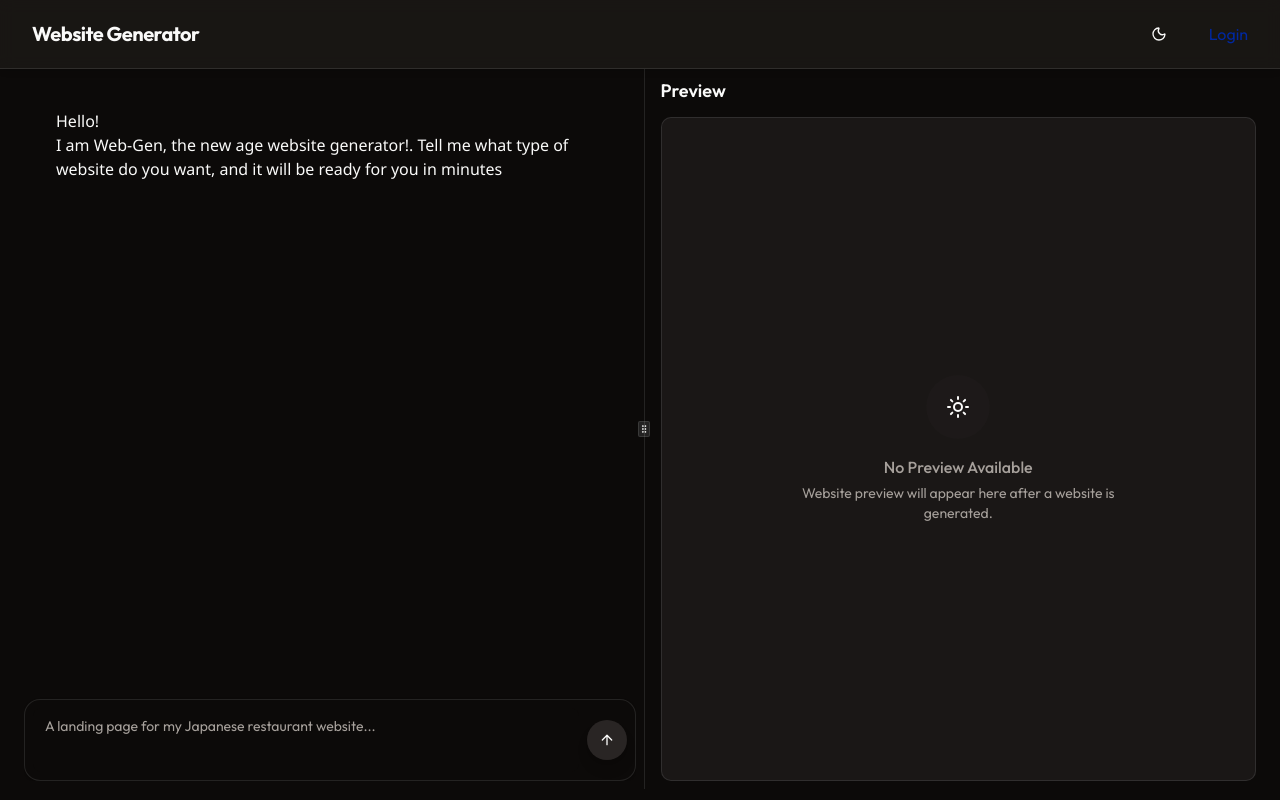
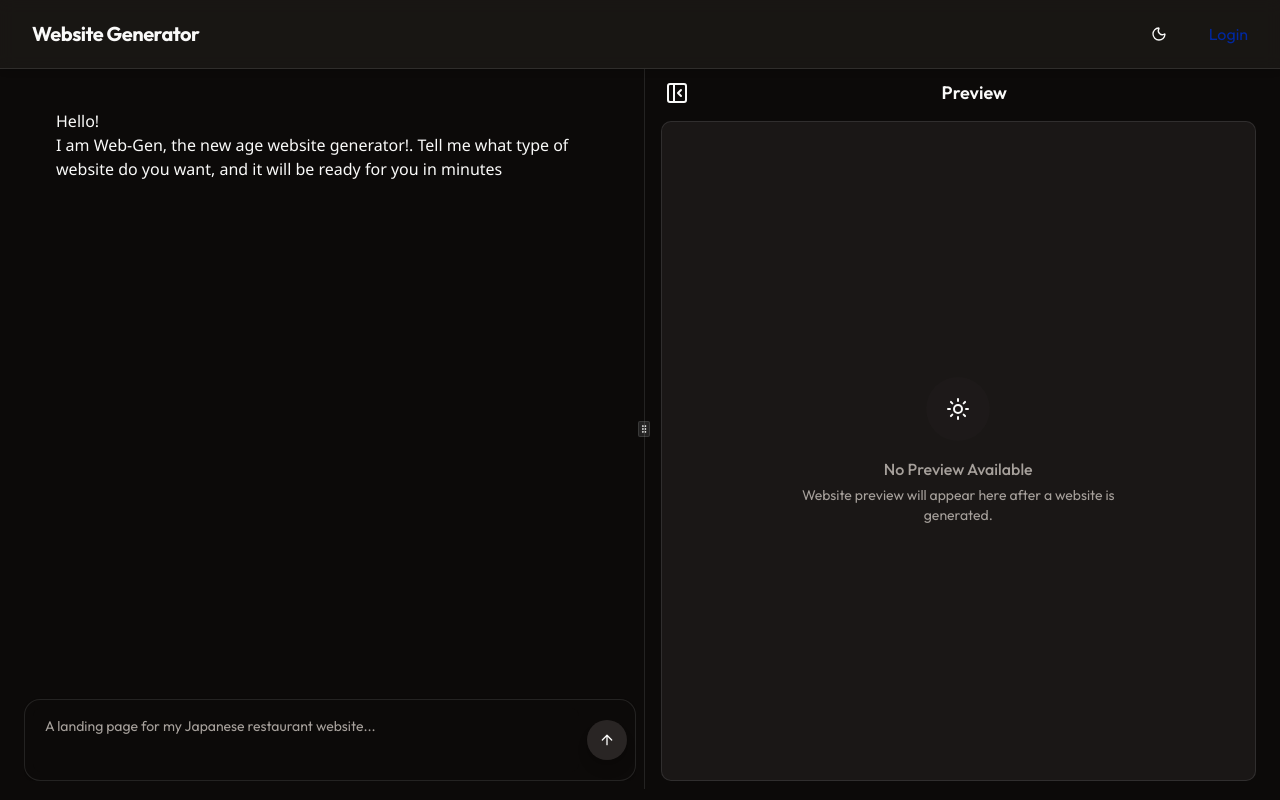
Before and after one commit to vedangiitb/web-gen, a Next.js app: page /generate in a window 1280 px wide. Built offline with nearby package versions, Linux system fonts and the light colour scheme; no server answers; a web font is replaced by a local one.

Commit message:
minor style improvements

```diff
--- a/src/app/generate/page.tsx
+++ b/src/app/generate/page.tsx
@@ -20,11 +20,14 @@ import { Textarea } from "@/components/ui/textarea";
 import { Accordion } from "@radix-ui/react-accordion";
 import {
   ArrowUp,
+  BotMessageSquare,
   Check,
   ExternalLink,
   LogOut,
   Moon,
   Paintbrush,
+  PanelLeftClose,
+  PanelLeftOpen,
   Pen,
   Settings,
   Sun,
@@ -88,6 +91,7 @@ export default function GenerateWebsite() {
   const [heroImg, setHeroImg] = useState(
     "https://images.unsplash.com/photo-1510936111840-65e151ad71bb?crop=entropy&cs=srgb&fm=jpg&ixid=M3w0Mzk3Njh8MHwxfHNlYXJjaHwxfHxibGFua3xlbnwwfDB8fHwxNzUyMTY2NjU3fDA&ixlib=rb-4.1.0&q=85"
   );
+  const [chatVisible, setChatVisible] = useState(true);
 
   useEffect(() => {
     document.documentElement.classList.toggle("dark", darkMode);
@@ -198,9 +202,9 @@ export default function GenerateWebsite() {
       {/* Header */}
       <header className="sticky top-0 z-30 flex items-center justify-between px-8 py-4 bg-card/80 backdrop-blur border-b border-border shadow-md">
         <div className="flex items-center gap-3">
-          <span className="text-xl font-bold tracking-tight">
+          <h1 className="text-xl font-bold tracking-tight">
             Website Generator
-          </span>
+          </h1>
         </div>
 
         <div className="flex items-center gap-8">
@@ -246,7 +250,10 @@ export default function GenerateWebsite() {
       <main className="px-4 h-[calc(100vh-5rem)]">
         <ResizablePanelGroup direction="horizontal" className="h-full">
           {/* Chat Panel */}
-          <ResizablePanel minSize={30} className="p-2 h-full">
+          <ResizablePanel
+            minSize={30}
+            className={`p-2 h-full ${!chatVisible ? "hidden" : ""}`}
+          >
             <div className="h-full flex flex-col justify-between overflow-hidden">
               {/* Chat History */}
               <div
@@ -308,12 +315,28 @@ export default function GenerateWebsite() {
             </div>
           </ResizablePanel>
 
-          {isGen && <ResizableHandle withHandle />}
+          <ResizableHandle
+            withHandle
+            className={` ${!(chatVisible && isGen) ? "hidden" : ""}`}
+          />
 
-          {isGen && (
-            <ResizablePanel minSize={30} className="pl-2">
+          <ResizablePanel
+            minSize={30}
+            className={`pl-2 ${!isGen ? "hidden" : ""}`}
+          >
             <div className="h-full flex flex-col p-2">
               <div className="flex justify-between items-center mb-3">
+                {chatVisible ? (
+                  <PanelLeftClose
+                    className="h-8 w-8 p-1 cursor-pointer hover:bg-muted rounded-md transition-colors duration-300"
+                    onClick={() => setChatVisible(false)}
+                  ></PanelLeftClose>
+                ) : (
+                  <PanelLeftOpen
+                    className="h-8 w-8 p-1 cursor-pointer hover:bg-muted rounded-md transition-colors duration-300"
+                    onClick={() => setChatVisible(true)}
+                  ></PanelLeftOpen>
+                )}
                 <h3 className="font-semibold text-lg">Preview</h3>
 
                 <div className="flex gap-4">
@@ -329,7 +352,7 @@ export default function GenerateWebsite() {
                         <PopoverContent className="space-y-3 mr-4 p-4 rounded-lg shadow-lg bg-background border border-border max-w-xs">
                           <Accordion type="single" className="w-full">
                             <AccordionItem value="item-1">
-                                <AccordionTrigger>
+                              <AccordionTrigger className="cursor-pointer">
                                 <div className="flex gap-2">
                                   <Paintbrush></Paintbrush>
                                   <span className="font-semibold text-base">
@@ -395,7 +418,7 @@ export default function GenerateWebsite() {
                             </AccordionItem>
 
                             <AccordionItem value="item-2">
-                                <AccordionTrigger>
+                              <AccordionTrigger className="cursor-pointer">
                                 <div className="flex gap-2">
                                   <Pen></Pen>
                                   <span className="font-semibold text-base">
@@ -508,29 +531,8 @@ export default function GenerateWebsite() {
                 /> */}
             </div>
           </ResizablePanel>
-          )}
         </ResizablePanelGroup>
       </main>
-
-      {/* Global Styles */}
-      <style jsx global>{`
-        .custom-scrollbar {
-          scrollbar-width: thin;
-          scrollbar-color: var(--muted-foreground) var(--background);
-        }
-        .custom-scrollbar::-webkit-scrollbar {
-          width: 8px;
-          background: var(--background);
-          border-radius: 8px;
-        }
-        .custom-scrollbar::-webkit-scrollbar-thumb {
-          background: var(--muted-foreground);
-          border-radius: 8px;
-        }
-        .custom-scrollbar::-webkit-scrollbar-thumb:hover {
-          background: var(--accent);
-        }
-      `}</style>
     </div>
   );
 }
--- a/src/app/globals.css
+++ b/src/app/globals.css
@@ -31,6 +31,23 @@ body {
   left: -70%;
   opacity: 1;
   transition: opacity 0.3s;
+}
+
+.custom-scrollbar {
+  scrollbar-width: thin;
+  scrollbar-color: var(--muted-foreground) var(--background);
+}
+.custom-scrollbar::-webkit-scrollbar {
+  width: 8px;
+  background: var(--background);
+  border-radius: 8px;
+}
+.custom-scrollbar::-webkit-scrollbar-thumb {
+  background: var(--muted-foreground);
+  border-radius: 8px;
+}
+.custom-scrollbar::-webkit-scrollbar-thumb:hover {
+  background: var(--accent);
 }
 
 .roboto {
--- a/src/components/generator/Hero.tsx
+++ b/src/components/generator/Hero.tsx
@@ -31,6 +31,7 @@ export default function Hero({ content, style, heroImg }: HeroProps) {
       {/* Text Content */}
       <div className="flex-1 w-full">
         <h1
+        contentEditable={true}
           className={`text-4xl md:text-5xl font-extrabold mb-6 leading-tight drop-shadow ${bgColors.text}`}
         >
           {content.heading}
```
Lines whose indentation alone changed are shown as unchanged.
